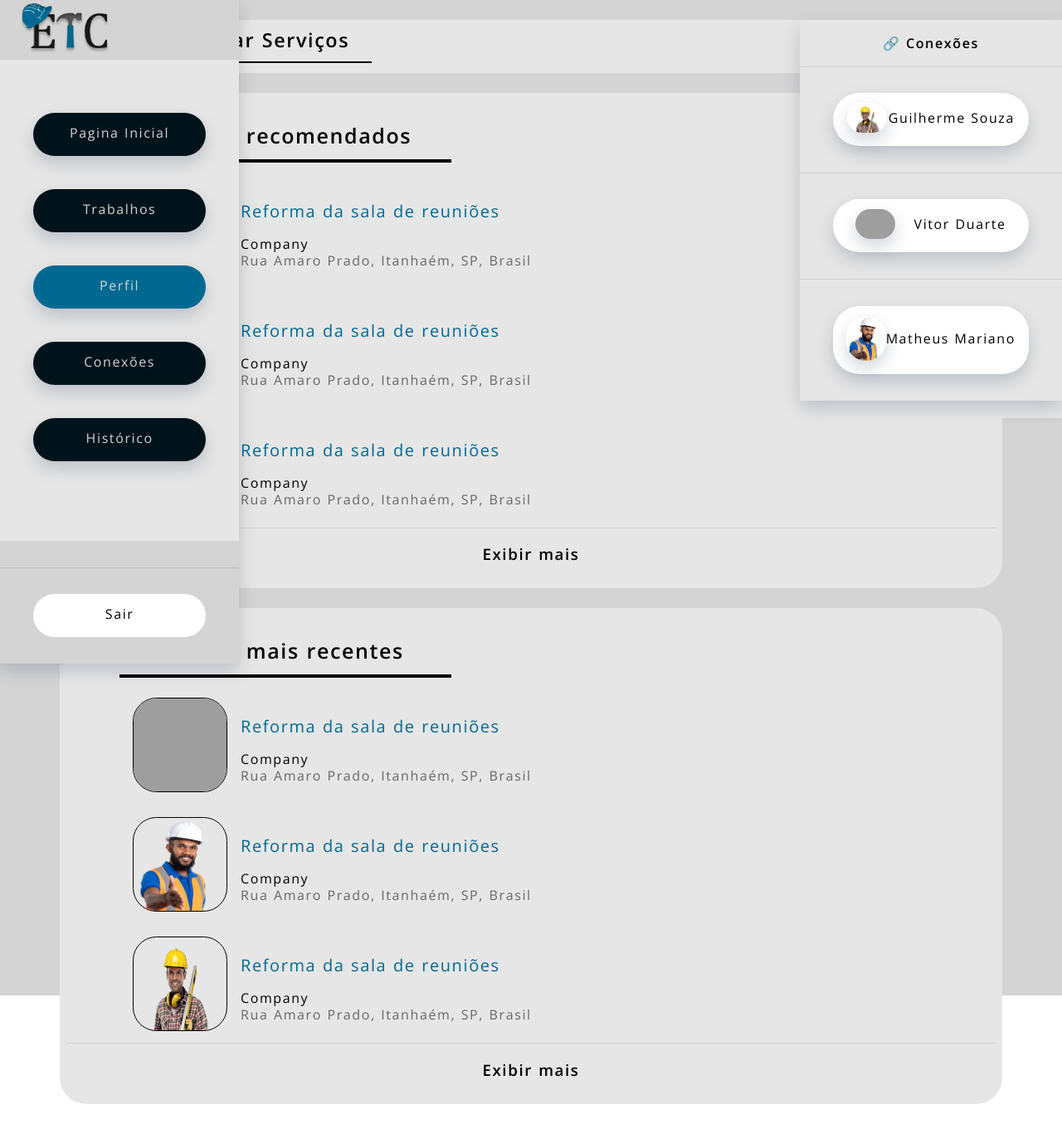
After one commit to guirib00/etc, a PHP site: page /jobs.php in a window 1280 px wide. The commit adds this page. Shown: the whole page at 83% size. Run offline with PHP 8.4, Linux system fonts and the light colour scheme; some libraries are stand-ins or nearby versions; grey boxes are pictures that could not be loaded.

Commit message:
Criando pagina de trabalhos, arrumando detalhes de outras paginas.

```diff
--- /dev/null
+++ b/components/jobs-area.php
@@ -0,0 +1,160 @@
+<main class="intro-container ">
+<section class="intro-source font-medium-size text-black third-gray-background">
+    <div class="search-icon" style="display: inline-block; vertical-align: middle; margin-left: 4rem;">
+        <svg xmlns="http://www.w3.org/2000/svg" width="24" height="24" viewBox="0 0 24 24" fill="none" stroke="currentColor" stroke-width="2" stroke-linecap="round" stroke-linejoin="round">
+            <circle cx="11" cy="11" r="8"></circle>
+            <line x1="21" y1="21" x2="16.65" y2="16.65"></line>
+        </svg>
+    </div>
+    <div class="source" style="display: inline-block;">
+        <h1>Pesquisar Serviços</h1>
+    </div>
+    <hr class="line-jobs" style="margin-left: 3rem; width: 20rem;height:0.15rem;">
+
+</section>
+
+
+
+
+    <section class="jobs-container font-medium-size text-black third-gray-background">
+
+           <h1 class="h1-services">Serviços recomendados</h1>
+           <hr class="line-jobs">
+
+           <div class="grid-job">
+
+                <div class="circle-job">
+                    <img src="./views/images/construtor-1.jpg" alt="imagem contratante">
+                </div>
+                <div class="description-job">
+                    <div class="title-job text-pointer">
+                        <p>Reforma da sala de reuniões</p>
+                    </div>
+                    <div class="contractor">
+                        <p>Company</p>
+                    </div>
+                    <div class="place">
+                        <p>Rua Amaro Prado, Itanhaém, SP, Brasil</p>
+                    </div>
+                </div>
+
+           </div>
+
+           <div class="grid-job">
+
+                <div class="circle-job">
+                    <img src="./views/images/construtor-2.png" alt="imagem contratante">
+                </div>
+                <div class="description-job">
+                    <div class="title-job">
+                        <p>Reforma da sala de reuniões</p>
+                    </div>
+                    <div class="contractor">
+                        <p>Company</p>
+                    </div>
+                    <div class="place">
+                        <p>Rua Amaro Prado, Itanhaém, SP, Brasil</p>
+                    </div>
+                </div>
+
+           </div>
+
+
+           <div class="grid-job">
+
+                <div class="circle-job">
+                    <img src="./views/images/construtor-3.png" alt="imagem contratante">
+                </div>
+                <div class="description-job">
+                    <div class="title-job">
+                        <p>Reforma da sala de reuniões</p>
+                    </div>
+                    <div class="contractor">
+                        <p>Company</p>
+                    </div>
+                    <div class="place">
+                        <p>Rua Amaro Prado, Itanhaém, SP, Brasil</p>
+                    </div>
+                </div>
+
+           </div>
+
+           <hr class="thin-line">
+
+           <h1 class="text-center text-pointer">Exibir mais</h1>
+
+
+    </section>
+    <section class="jobs-container font-medium-size text-black third-gray-background">
+
+           <h1 class="h1-services">Serviços mais recentes</h1>
+           <hr class="line-jobs">
+
+           <div class="grid-job">
+
+                <div class="circle-job">
+                    <img src="./views/images/construtor-1.jpg" alt="imagem contratante">
+                </div>
+                <div class="description-job">
+                    <div class="title-job">
+                        <p>Reforma da sala de reuniões</p>
+                    </div>
+                    <div class="contractor">
+                        <p>Company</p>
+                    </div>
+                    <div class="place">
+                        <p>Rua Amaro Prado, Itanhaém, SP, Brasil</p>
+                    </div>
+                </div>
+
+           </div>
+
+           <div class="grid-job">
+
+                <div class="circle-job">
+                    <img src="./views/images/construtor-2.png" alt="imagem contratante">
+                </div>
+                <div class="description-job">
+                    <div class="title-job">
+                        <p>Reforma da sala de reuniões</p>
+                    </div>
+                    <div class="contractor">
+                        <p>Company</p>
+                    </div>
+                    <div class="place">
+                        <p>Rua Amaro Prado, Itanhaém, SP, Brasil</p>
+                    </div>
+                </div>
+
+           </div>
+
+
+           <div class="grid-job">
+
+                <div class="circle-job">
+                    <img src="./views/images/construtor-3.png" alt="imagem contratante">
+                </div>
+                <div class="description-job">
+                    <div class="title-job">
+                        <p>Reforma da sala de reuniões</p>
+                    </div>
+                    <div class="contractor">
+                        <p>Company</p>
+                    </div>
+                    <div class="place">
+                        <p>Rua Amaro Prado, Itanhaém, SP, Brasil</p>
+                    </div>
+                </div>
+
+           </div>
+
+           <hr class="thin-line">
+
+           <h1 class="text-center text-pointer">Exibir mais</h1>
+
+
+    </section>
+
+
+
+</main>
--- a/components/navbar-profile.php
+++ b/components/navbar-profile.php
@@ -6,6 +6,7 @@
         <section class="navbar-links navbar-profile-links">
             <ul class="third-gray-background">
                 <li><a href="index.php" class="shadow">Pagina Inicial</a></li>
+                <li><a href="jobs.php" class="shadow">Trabalhos</a></li>
                 <li><a href="profile.php" class="shadow button-active">Perfil</a></li>
                 <li><a href="#.php" class="shadow">Conexões</a></li>
                 <li><a href="#" class="shadow">Histórico</a></li>
--- /dev/null
+++ b/jobs.php
@@ -0,0 +1,50 @@
+<!DOCTYPE html>
+<html>
+<head>
+
+    <?php
+        include("modules/conexao.php");
+
+        include("modules/meta.php");
+
+        include("views/favicon.php");
+
+        include("views/fonts.php");
+
+        include("views/styles.php");
+
+        include("modules/scripts.php");
+
+    ?>
+
+    <title>ETC - Eu Também Construo</title>
+
+</head>
+
+<body>
+
+<section class="container2 second-gray-background">
+
+    <?php
+
+
+
+
+    /* include("components/intro.php"); */
+    include("components/profile-connections.php");
+
+    include("components/jobs-area.php");
+
+    include("components/navbar-profile.php");
+
+    /* include("components/app-ratings.php"); */
+
+    /* include("components/footer.php"); */
+
+
+    ?>
+
+</section>
+
+</body>
+</html>
--- a/modules/conexao.php
+++ b/modules/conexao.php
@@ -126,7 +126,7 @@ function CheckarPerfil($login) {
       rootPah: '/app',
       personalization: 'https://vlibras.gov.br/config/default_logo.json',
       opacity: 0.5,
-      position: 'L',
+      position: 'R',
       avatar: 'random',
   });
 </script>
--- a/views/css/style.css
+++ b/views/css/style.css
@@ -760,3 +760,74 @@ button > a {
 .grid-item input[type="file"]:hover {
     background-color: #e0e0e0; /* Altera a cor de fundo ao passar o mouse sobre o botão */
 }
+.jobs-container{
+    margin: 1.5rem auto;
+    padding: 0.5rem;
+    width: 70rem;
+    min-height: 30rem;
+    border-radius: 2rem;
+}
+.h1-services{
+    margin-left: 6rem;
+    font-size: 25px;
+}
+.line-jobs{
+    margin-left: 4rem;
+    height: 0.25rem;
+    margin-top: -1rem;
+    width: 25rem;
+    background-color: #000;
+}
+.grid-job{
+    padding: 1rem;
+    width: 60rem;
+    height: 7rem;
+    margin-left: auto;
+    margin-right: auto;
+    grid-row: auto;
+    display: flex;
+}
+.circle-job img{
+    width: 7rem;
+    height: 7rem;
+    border-radius: 25%;
+    border: 0.5px solid black;
+}
+.description-job{
+    padding: 0;
+    margin-left: 1rem;
+}
+.title-job{
+    display: flex;
+    color: #006992;
+    font-size: 1.25rem;
+}
+.contractor{
+    margin-top: -1.5rem;
+}
+.place{
+    margin-top: -1.25rem;
+    color: #676767;
+}
+.text-pointer:hover{
+    cursor: pointer;
+}
+.container2 {
+    margin-right: auto;
+    margin-left: auto;
+    display: flex;
+    flex-direction: column;
+    height: 150vh;
+}
+.intro-source{
+    margin: 1.5rem auto;
+    padding: 0.5rem;
+    width: 70rem;
+    height: 3rem;
+    border-radius: 2rem;
+}
+.source{
+    margin-top: -1.5rem;
+    margin-left: 0.5rem;
+    font-size: 20px;
+}
```
Also changed, not shown: components/profile-overview.php (+4 -3 lines), profile.php (+1 -8 lines).
